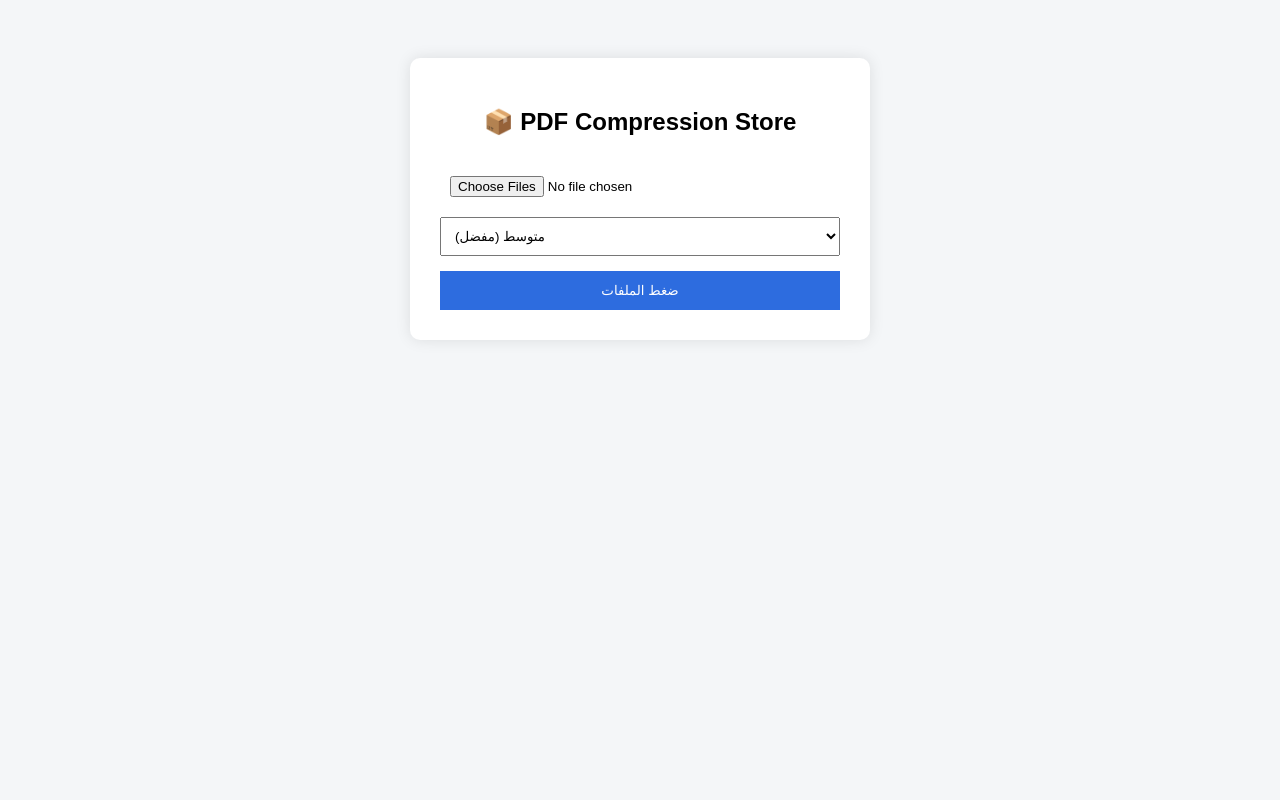
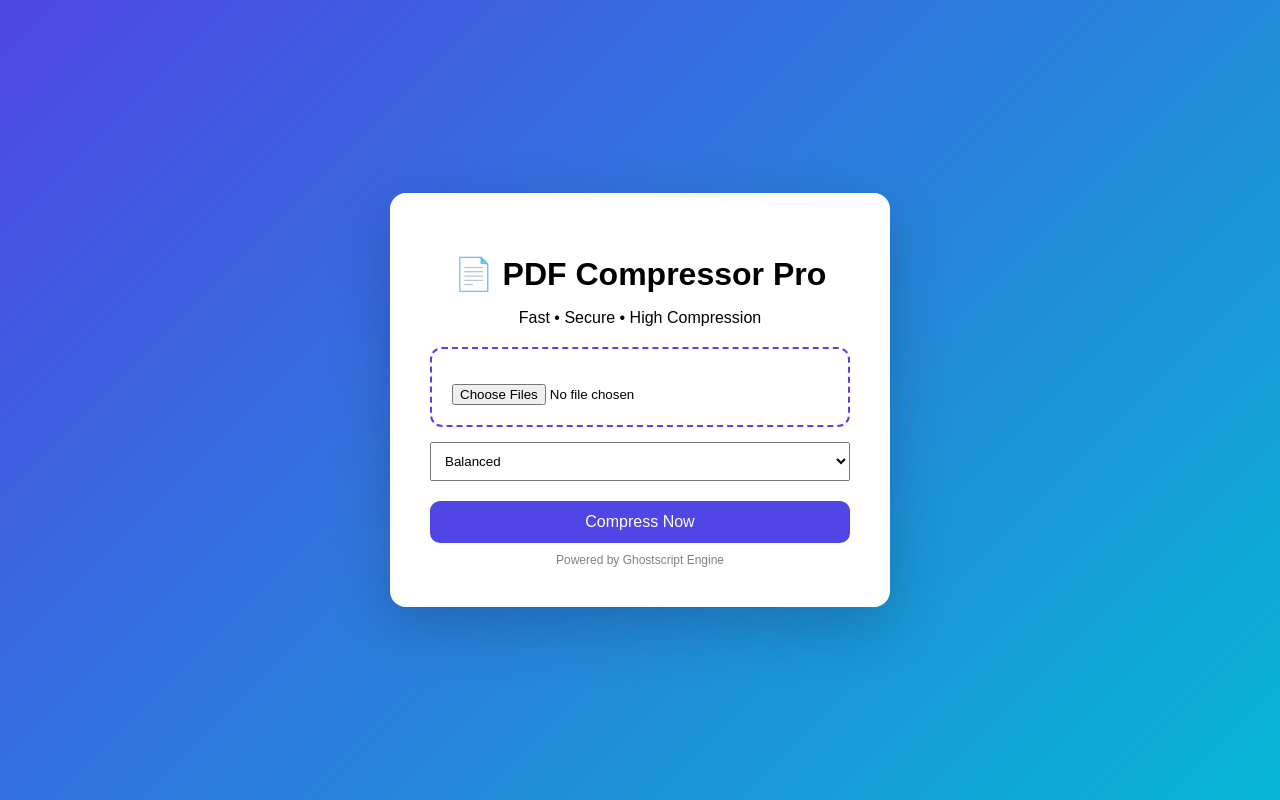
Before and after one commit to mtmsk125/pdf_compressor, a Flask app: page / in a window 1280 px wide. Run offline with Flask 3, Linux system fonts and the light colour scheme.

Commit message:
Update index.html

```diff
--- a/templates/index.html
+++ b/templates/index.html
@@ -1,65 +1,102 @@
 <!DOCTYPE html>
-<html>
+<html lang="en">
 <head>
-    <title>PDF Compression Store</title>
+    <meta charset="UTF-8">
+    <title>PDF Compressor Pro</title>
+
     <style>
         body {
+            margin: 0;
             font-family: Arial;
-            background: #f4f6f8;
-            text-align: center;
-            padding: 50px;
+            background: linear-gradient(135deg, #4f46e5, #06b6d4);
+            height: 100vh;
+            display: flex;
+            justify-content: center;
+            align-items: center;
         }
 
-        .box {
+        .card {
             background: white;
-            padding: 30px;
-            border-radius: 10px;
-            width: 400px;
-            margin: auto;
-            box-shadow: 0 0 15px rgba(0,0,0,0.1);
+            padding: 40px;
+            border-radius: 16px;
+            width: 420px;
+            box-shadow: 0 20px 60px rgba(0,0,0,0.2);
+            text-align: center;
         }
 
-        input, select {
+        h1 {
+            margin-bottom: 10px;
+        }
+
+        .drop {
+            border: 2px dashed #4f46e5;
+            padding: 20px;
+            margin-top: 20px;
+            border-radius: 12px;
+            cursor: pointer;
+        }
+
+        input {
+            width: 100%;
+            margin-top: 15px;
+        }
+
+        select {
             width: 100%;
             padding: 10px;
-            margin-top: 10px;
+            margin-top: 15px;
         }
 
         button {
-            margin-top: 15px;
+            width: 100%;
             padding: 12px;
-            width: 100%;
-            background: #2d6cdf;
+            margin-top: 20px;
+            border: none;
+            background: #4f46e5;
             color: white;
-            border: none;
+            font-size: 16px;
+            border-radius: 10px;
             cursor: pointer;
         }
 
         button:hover {
-            background: #1b4fb5;
+            background: #3730a3;
+        }
+
+        .small {
+            font-size: 12px;
+            color: gray;
+            margin-top: 10px;
         }
     </style>
 </head>
 
 <body>
 
-<div class="box">
+<div class="card">
 
-    <h2>📦 PDF Compression Store</h2>
+    <h1>📄 PDF Compressor Pro</h1>
+    <p>Fast • Secure • High Compression</p>
 
     <form action="/compress" method="post" enctype="multipart/form-data">
 
-        <input type="file" name="file" multiple required>
+        <div class="drop">
+            <input type="file" name="file" multiple required>
+        </div>
 
         <select name="level">
-            <option value="low">جودة عالية (حجم أكبر)</option>
-            <option value="medium" selected>متوسط (مفضل)</option>
-            <option value="high">ضغط قوي جداً</option>
+            <option value="low">High Quality</option>
+            <option value="medium" selected>Balanced</option>
+            <option value="high">Maximum Compression</option>
         </select>
 
-        <button type="submit">ضغط الملفات</button>
+        <button type="submit">Compress Now</button>
 
     </form>
+
+    <div class="small">
+        Powered by Ghostscript Engine
+    </div>
 
 </div>
 
```
